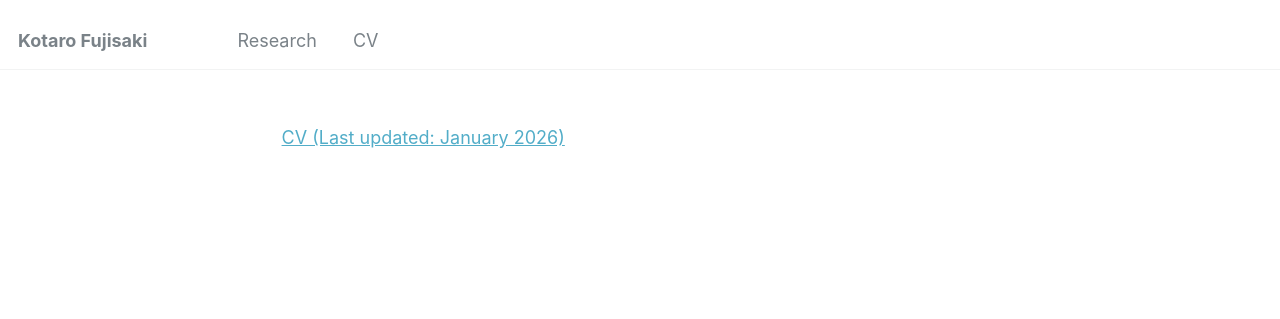
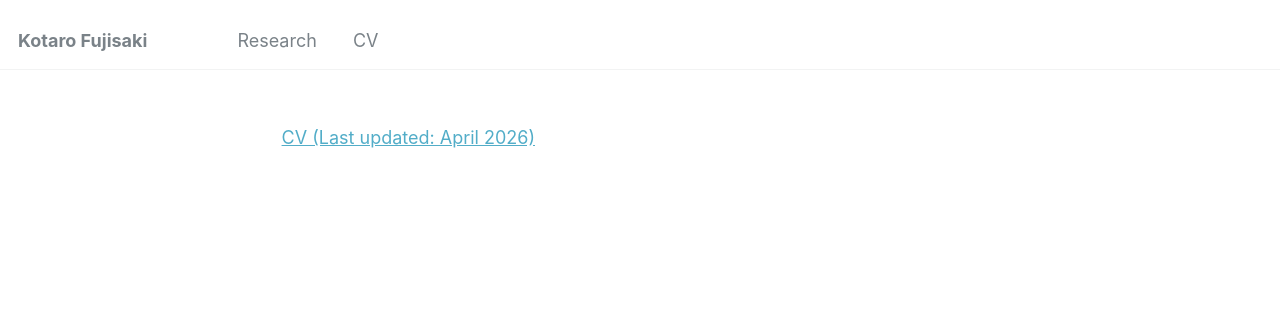
Before and after one commit to Kotaro-Fujisaki/kotaro-fujisaki.github.io, a Jekyll site: the page built from _pages/cv.md, in a window 1280 px wide. Shown: the top 319 px of the page. Built offline with Jekyll 4.4.1, drawn with Linux system fonts in a browser that asks for light colours.

Commit message:
Update cv.md
Signed-off-by: Kotaro-Fujisaki <163865887+Kotaro-Fujisaki@users.noreply.github.com>

```diff
--- a/_pages/cv.md
+++ b/_pages/cv.md
@@ -7,4 +7,4 @@ author_profile: false
 {% include base_path %}
 
 
-<a href="https://kotaro-fujisaki.github.io/files/CV_Jan2026.pdf" target="_blank">CV (Last updated: January 2026)</a>
+<a href="https://kotaro-fujisaki.github.io/files/CV_Apr2026.pdf" target="_blank">CV (Last updated: April 2026)</a>
```
